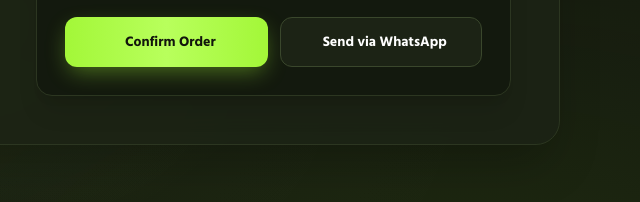
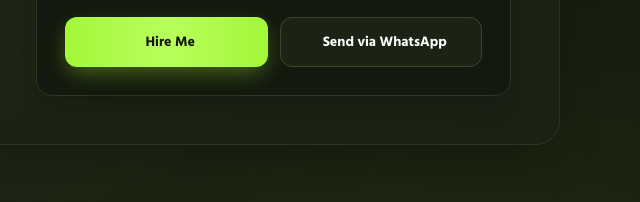
Before and after one commit to alamin-siam/alamin-siam.github.io, a plain HTML site: page index.html in a window 1280 px wide. Shown: the part 3499-3701 px from the top of the page, 624-1264 px from the left. Drawn offline with nearby package versions, Linux system fonts and the light colour scheme; some icons are missing.

Commit message:
Update index.html

```diff
--- a/index.html
+++ b/index.html
@@ -2166,7 +2166,7 @@
                 <div class="grid grid-cols-1 sm:grid-cols-2 gap-3 pt-1">
                   <button type="submit" id="submitProjectBtn" class="w-full py-3.5 px-4 rounded-xl bg-gradient-to-r from-[#a3f738] via-[#b8ff5c] to-[#a3f738] hover:from-[#FF6B00] hover:to-[#ff8533] text-[#11150c] hover:text-white font-bold text-xs sm:text-sm transition-all duration-300 flex items-center justify-center gap-2 shadow-[0_8px_22px_-4px_rgba(163,247,56,0.4)] hover:shadow-[0_8px_24px_-4px_rgba(255,107,0,0.55)]">
                     <i class="ph ph-check-circle text-lg"></i>
-                    <span data-i18n="btnSendProject">Confirm Order</span>
+                    <span data-i18n="btnSendProject">Hire Me</span>
                   </button>
 
                   <button type="button" id="sendWhatsappDirectBtn" onclick="sendProjectToWhatsApp(event)" class="w-full py-3.5 px-4 rounded-xl bg-[#1c2315] border border-[#3a472c] hover:border-[#a3f738] text-white hover:text-[#a3f738] font-bold text-xs sm:text-sm transition-all duration-300 flex items-center justify-center gap-2">
@@ -2722,7 +2722,7 @@
         optSrv5: "Commercial Poster & AI Voiceover",
         optSrv6: "Custom Client Project",
         lblClientDetails: "Project Details",
-        btnSendProject: "Confirm Order",
+        btnSendProject: "Hire Me",
         btnSendWhatsappOpt: "Send via WhatsApp",
         btnChatNowWa: "Send Copy via WhatsApp"
       },
```
